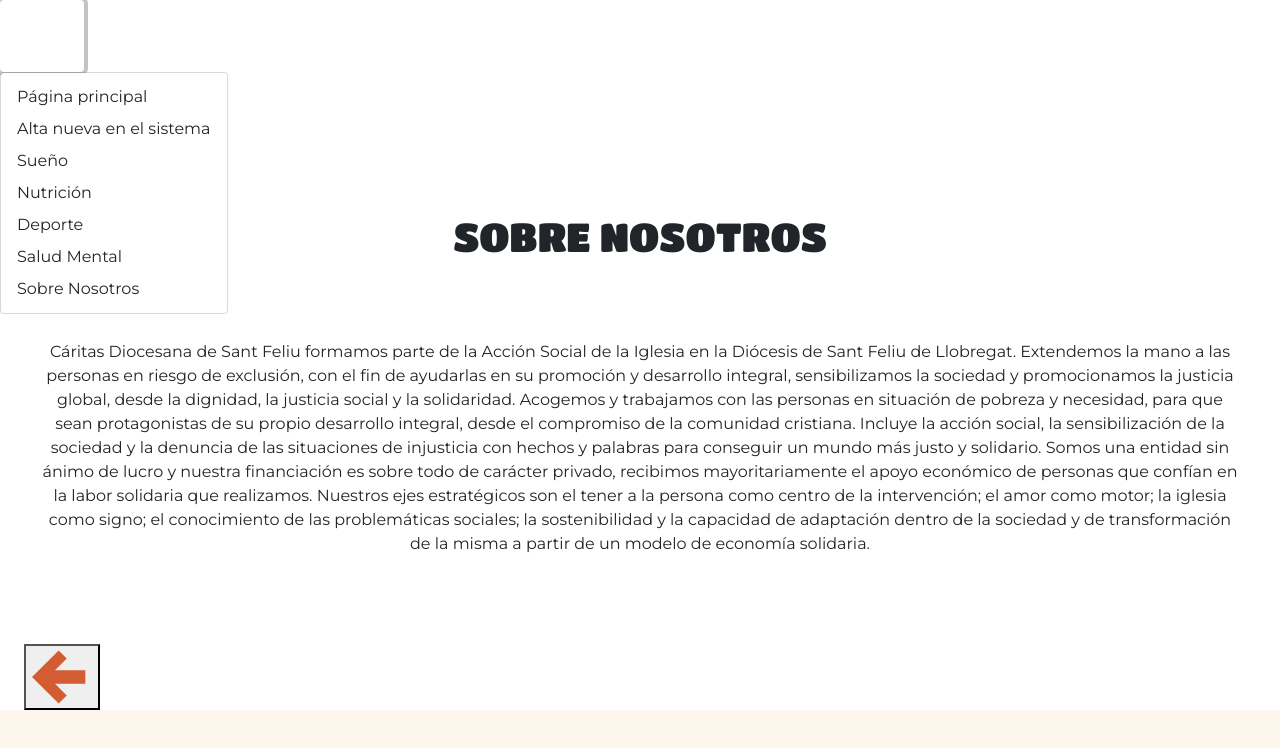
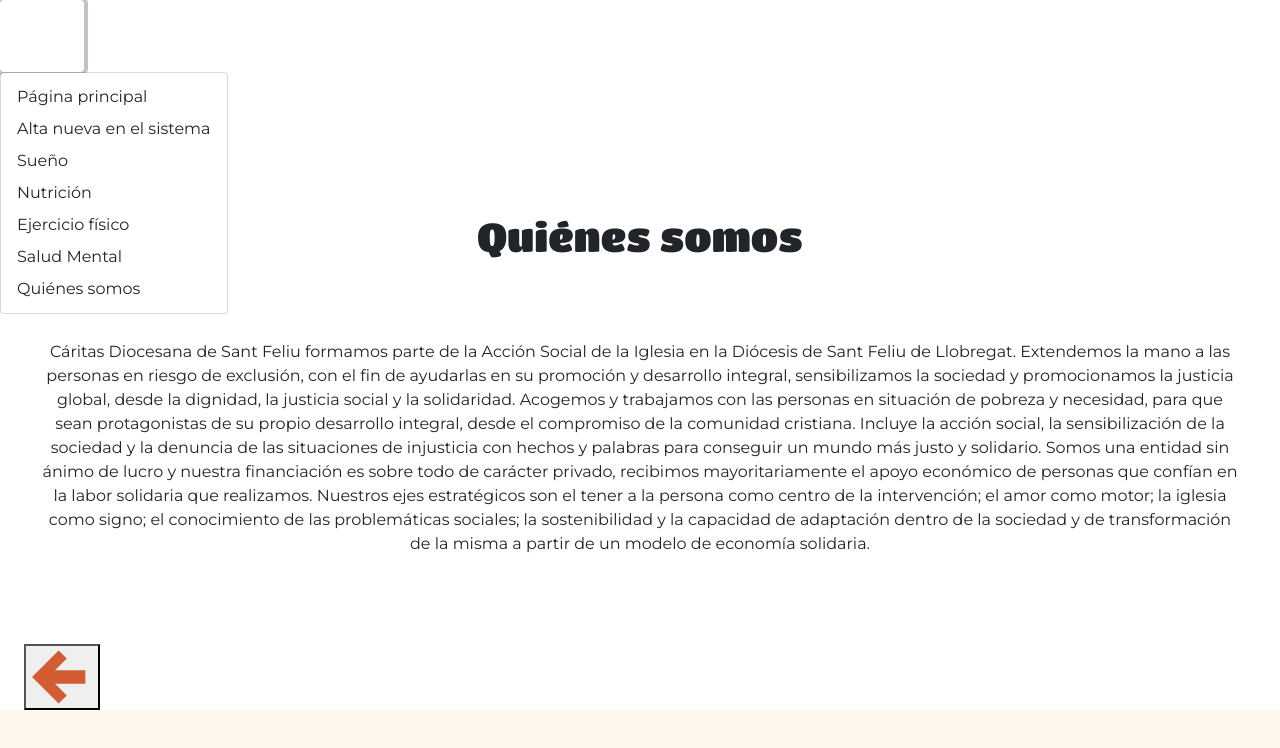
Before and after one commit to aleswebgit/Deploy-Habit-Front-End, a React (Create React App) app: page /about-us in a window 1280 px wide. Both pictures are taken after a click on the button 42 px from the left and 36 px from the top of the page. Shown: the top 748 px of the page. Built offline with nearby package versions, Linux system fonts and the light colour scheme.

Commit message:
update 3

```diff
--- a/src/Components/Inquiry.jsx
+++ b/src/Components/Inquiry.jsx
@@ -12,7 +12,7 @@
             <div>
               <a
                 href="mailto:yourwebsolutions3000@gmail.com?subject=Consulta web Habits+"
-                className='bg-white rounded-3xl text-xl font-bold py-1 px-12 text-[#BC4E2A]'>
+                className='bg-white rounded-3xl text-xl font-bold py-3 px-8 text-[#BC4E2A]'>
                 hacer consulta
               </a>
             </div>
--- a/src/Components/Navbar.jsx
+++ b/src/Components/Navbar.jsx
@@ -35,11 +35,11 @@
         <DropdownMenu aria-expanded aria-label='menu desplegable'>
           <DropdownItem aria-level={1} onClick={() => navigate('/')}>Página principal</DropdownItem>
           <DropdownItem aria-level={2} onClick={() => navigate('/admin-register')}>Alta nueva en el sistema</DropdownItem>
-          <DropdownItem aria-level={3} onClick={() => navigate('/category/:1')}>Sueño</DropdownItem>
-          <DropdownItem aria-level={4} onClick={() => navigate('/category/:2')}>Nutrición</DropdownItem>
-          <DropdownItem aria-level={5} onClick={() => navigate('/category/:3')}>Deporte</DropdownItem>
-          <DropdownItem aria-level={6} onClick={() => navigate('/category/:4')}>Salud Mental</DropdownItem>
-          <DropdownItem aria-level={7} onClick={() => navigate('/about-us')}>Sobre Nosotros</DropdownItem>
+          <DropdownItem aria-level={3} onClick={() => navigate('/category/1')}>Sueño</DropdownItem>
+          <DropdownItem aria-level={4} onClick={() => navigate('/category/2')}>Nutrición</DropdownItem>
+          <DropdownItem aria-level={5} onClick={() => navigate('/category/3')}>Ejercicio físico</DropdownItem>
+          <DropdownItem aria-level={6} onClick={() => navigate('/category/4')}>Salud Mental</DropdownItem>
+          <DropdownItem aria-level={7} onClick={() => navigate('/about-us')}>Quiénes somos</DropdownItem>
         </DropdownMenu>
       </Dropdown>
       <CgUserAdd role="button" aria-label='añadir un usuario' type='button' className='text-[#BC4E2A] display-block h-[48px] w-[48px]' onClick={() => navigate('/admin-register')}  />
--- a/src/Views/AboutUs.jsx
+++ b/src/Views/AboutUs.jsx
@@ -6,9 +6,9 @@
   return(
     <div>
       <Navbar/>
-      <h1 className='flex justify-center text-5xl text-center py-2 m-8 text-[#BC4E2A] uppercase'>SOBRE NOSOTROS</h1>
-      <div className="bg-[#E57A56] rounded-3xl px-3 py-5 max-w-[800px] m-4 text-[#FDF6EC] font-medium sm:mx-auto sm:p-5">
-        <p className="text-center">
+      <h1 className='flex justify-center text-5xl text-center py-2 m-8 text-[#BC4E2A] uppercase'>Quiénes somos</h1>
+      <div className='bg-[#E57A56] flex  rounded-3xl px-3 py-5 max-w-[800px] m-4 text-[#FDF6EC] font-medium sm:mx-auto sm:p-5'>
+        <p className='text-center'>
         Cáritas Diocesana de Sant Feliu formamos parte de la Acción Social de la Iglesia en la
         Diócesis de Sant Feliu de Llobregat. Extendemos la mano a las personas en riesgo de
         exclusión, con el fin de ayudarlas en su promoción y desarrollo integral, sensibilizamos
```
